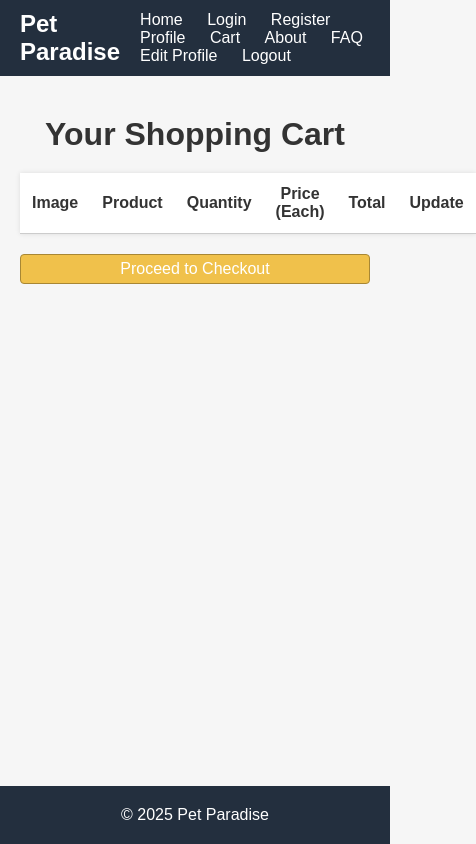
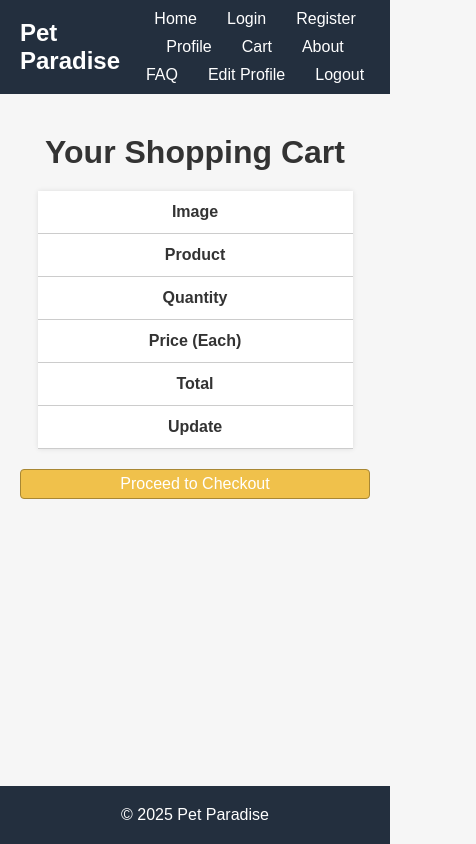
Before and after one commit to Jdeng97/CSC-314-TermProject-Group-4, a website: page public/cart.html in a window 390 px wide. Shown: the whole page, 476 px wide, since content can reach past the window. Drawn offline with Linux system fonts and the light colour scheme; no server answers.

Commit message:
Update styles.css

```diff
--- a/public/styles.css
+++ b/public/styles.css
@@ -278,3 +278,30 @@
   margin: 0;
   padding: 0;
 }
+
+@media (max-width: 768px) {
+  nav {
+    display: flex;
+    flex-wrap: wrap;
+    gap: 10px;
+    justify-content: center;
+  }
+
+  table, thead, tbody, th, td, tr {
+    display: block;
+    width: 100%;
+  }
+
+  th, td {
+    text-align: left;
+    padding: 10px;
+  }
+
+  .product-card {
+    width: 100%;
+  }
+
+  input[type="number"], button {
+    width: 100%;
+  }
+}
```
